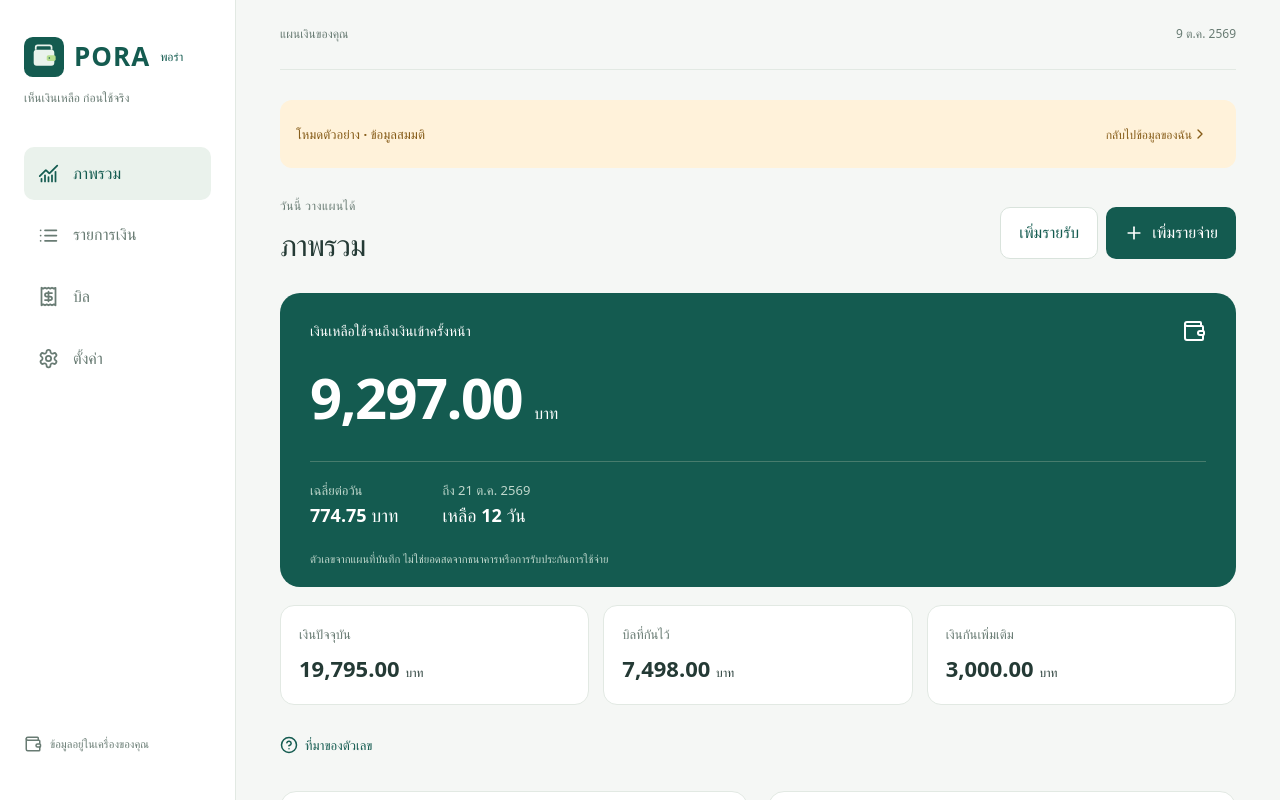
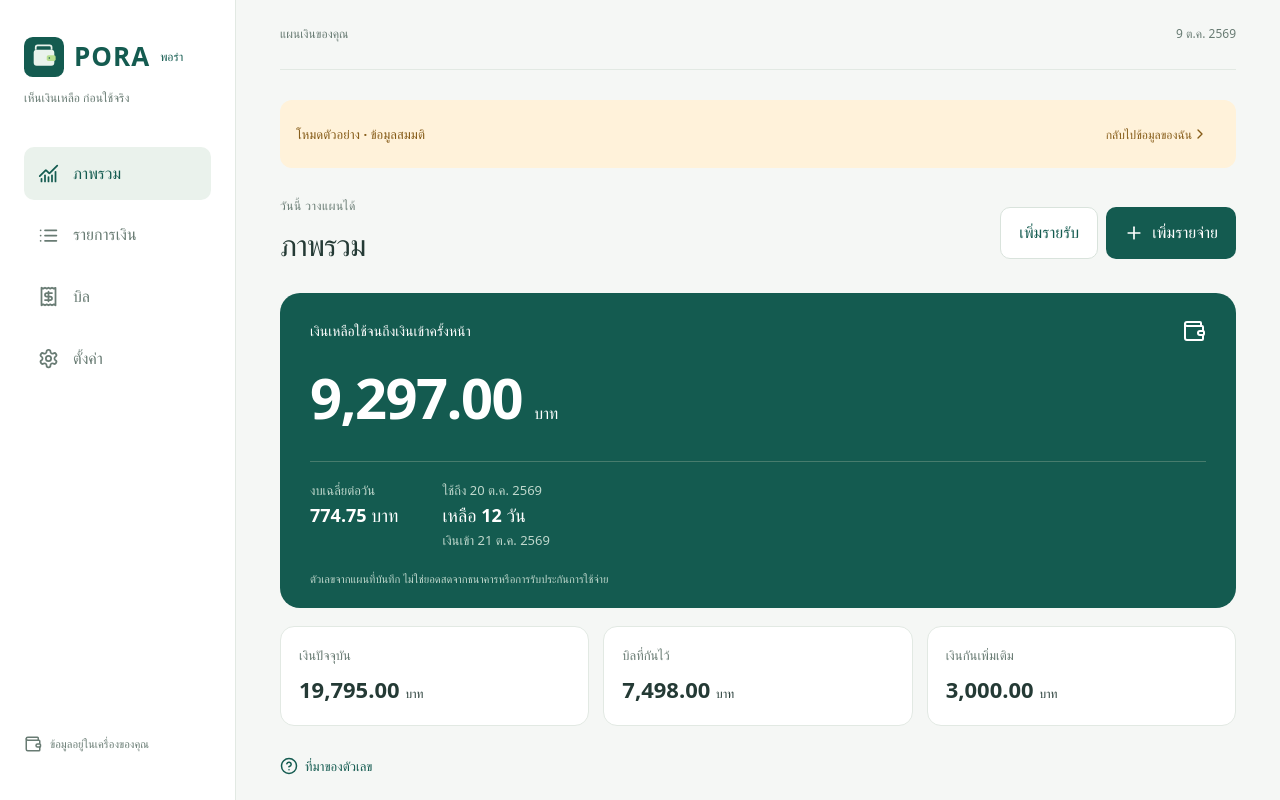
Before and after one commit to napat-atng/PORA, a React (Vite) app: page / in a window 1280 px wide. Both pictures are taken after a click on the button "ลองด้วยข้อมูลตัวอย่าง". Shown: the top 800 px of the page. Built offline with nearby package versions, Linux system fonts and the light colour scheme.

Commit message:
feat: clarify reserved money and the last spending day

```diff
--- a/src/App.tsx
+++ b/src/App.tsx
@@ -1,6 +1,6 @@
 import { useEffect, useRef, useState, type ReactNode } from 'react';
 import { ArrowDownLeft, ArrowUpRight, ChartNoAxesCombined, ChevronRight, CircleHelp, List, Plus, Receipt, Settings, Wallet, X } from 'lucide-react';
-import { budget, createSnapshot, dateLabel, money, payBill, reconcile, removeBill, removeEntry, saveBill, saveEntry, today, undoBill, type Bill, type Entry, type Mode, type Snapshot } from './domain';
+import { addDays, budget, createSnapshot, dateLabel, money, payBill, reconcile, removeBill, removeEntry, saveBill, saveEntry, today, undoBill, type Bill, type Entry, type Mode, type Snapshot } from './domain';
 import { BillForm, EntryForm, PlanForm, ReconcileForm, SetupForm } from './forms';
 import { BackupControls } from './BackupControls';
 import { useBudgetStorage } from './useBudgetStorage';
@@ -111,10 +111,10 @@ export default function App() {
       {!state ? <><section className="welcome"><span className="eyebrow">PORA · พอร่า</span><h1>เห็นเงินเหลือ<br />ก่อนใช้จริง<span className="dot">.</span></h1><p>หลังกันบิลและเงินที่อยากเก็บแล้ว<br />เหลือใช้เท่าไรจนถึงเงินเข้าครั้งหน้า?</p><div className="welcome-actions"><button className="primary" disabled={!!storage.issue} onClick={() => { const loaded = activate('personal', currentDate); if (!loaded.state && !loaded.issue) setEditor({ kind: 'setup' }); }}>เริ่มใช้ข้อมูลของฉัน <ChevronRight size={20} /></button><button className="secondary" onClick={() => { openMode('sample'); }}>ลองด้วยข้อมูลตัวอย่าง</button></div><p className="privacy-note">ไม่ต้องสมัครสมาชิก · ไม่มีการเชื่อมธนาคาร<br />ข้อมูลเก็บในเบราว์เซอร์นี้ ไม่ซิงก์ข้ามเครื่อง</p><div className="welcome-visual" aria-hidden="true"><Wallet size={64} /><span>รู้ยอดก่อนใช้<br /><strong>วางแผนได้ทุกวัน</strong></span></div></section>{storage.issue && <BackupControls state={null} mode={mode} onImport={commit} onClear={() => { storage.clear(); setNotice('ล้างข้อมูลโหมดนี้แล้ว'); }} onNotice={setNotice} />}</> : <>
         <header className="page-header"><div><span className="eyebrow">{page === 'overview' ? 'วันนี้ วางแผนได้' : 'จัดการแผนของคุณ'}</span><h1>{pages.find(item => item.id === page)!.label}</h1></div>{page !== 'settings' && <div className="header-actions">{page !== 'bills' && <button className="secondary" onClick={() => setEditor({ kind: 'entry', initialKind: 'income' })}>เพิ่มรายรับ</button>}<button className="primary" onClick={() => setEditor({ kind: page === 'bills' ? 'bill' : 'entry' })}><Plus size={20} />{page === 'bills' ? 'เพิ่มบิล' : 'เพิ่มรายจ่าย'}</button></div>}</header>
         {page === 'overview' && result && <>
-          <section className={`hero-card ${result.available < 0 ? 'deficit' : ''}`}><div className="hero-heading"><span>{result.available < 0 ? 'เงินไม่พอสำหรับแผนนี้' : 'เงินเหลือใช้จนถึงเงินเข้าครั้งหน้า'}</span><Wallet size={24} /></div><div className="hero-money">{result.available < 0 ? 'ขาดอีก ' : ''}{money(Math.abs(result.available))}<span>บาท</span></div><div className="hero-footer"><div><small>เฉลี่ยต่อวัน</small><strong>{result.daily === null ? 'ยังคำนวณไม่ได้' : `${money(result.daily)} บาท`}</strong></div><div><small>ถึง {dateLabel(state.nextIncomeDate)}</small><strong>เหลือ {result.days} วัน</strong></div></div><p>ตัวเลขจากแผนที่บันทึก ไม่ใช่ยอดสดจากธนาคารหรือการรับประกันการใช้จ่าย</p></section>
+          <section className={`hero-card ${result.available < 0 ? 'deficit' : ''}`}><div className="hero-heading"><span>{result.available < 0 ? 'เงินไม่พอสำหรับแผนนี้' : 'เงินเหลือใช้จนถึงเงินเข้าครั้งหน้า'}</span><Wallet size={24} /></div><div className="hero-money">{result.available < 0 ? 'ขาดอีก ' : ''}{money(Math.abs(result.available))}<span>บาท</span></div><div className="hero-footer"><div><small>งบเฉลี่ยต่อวัน</small><strong>{result.daily === null ? 'ยังคำนวณไม่ได้' : `${money(result.daily)} บาท`}</strong></div><div><small>{result.days > 0 ? 'ใช้ถึง ' + dateLabel(addDays(state.nextIncomeDate, -1)) : 'ถึงวันตั้งรอบใหม่แล้ว'}</small><strong>เหลือ {result.days} วัน</strong><small>เงินเข้า {dateLabel(state.nextIncomeDate)}</small></div></div><p>ตัวเลขจากแผนที่บันทึก ไม่ใช่ยอดสดจากธนาคารหรือการรับประกันการใช้จ่าย</p></section>
           {result.days === 0 && <div className="warning-banner">ถึงวันเงินเข้าแล้ว บันทึกรายรับเมื่อได้รับเงินจริง และตั้งรอบใหม่ <button onClick={() => setEditor({ kind: 'plan' })}>ตั้งรอบใหม่</button></div>}
           <div className="stats-grid"><section><small>เงินปัจจุบัน</small><strong>{money(result.balance)} <span>บาท</span></strong></section><section><small>บิลที่กันไว้</small><strong>{money(result.billTotal)} <span>บาท</span></strong></section><section><small>เงินกันเพิ่มเติม</small><strong>{money(state.reserved)} <span>บาท</span></strong></section></div>
-          <details className="explanation"><summary><CircleHelp size={18} />ที่มาของตัวเลข</summary><p>เงินปัจจุบัน {money(result.balance)} − บิลค้างก่อนวันเงินเข้า {money(result.billTotal)} − เงินกันเพิ่มเติม {money(state.reserved)} = เงินเหลือใช้ {money(result.available)} บาท</p><p>รวมบิลเกินกำหนด ไม่รวมบิลตรงวันเงินเข้าหรือหลังจากนั้น ค่าเฉลี่ยต่อวันปัดลงถึงสตางค์ และไม่เติมรายรับในอนาคต</p></details>
+          <details className="explanation"><summary><CircleHelp size={18} />ที่มาของตัวเลข</summary><p>เงินปัจจุบัน {money(result.balance)} − บิลค้างก่อนวันเงินเข้า {money(result.billTotal)} − เงินกันเพิ่มเติม {money(state.reserved)} = เงินเหลือใช้ {money(result.available)} บาท</p><p>เงินกันเพิ่มเติมคือเงินที่ตั้งใจไม่ใช้ในรอบนี้ เช่น เงินสำรอง ไม่ใช่ยอดบิลหรือรายจ่ายที่จ่ายแล้ว</p><p>รวมบิลเกินกำหนด ไม่รวมบิลตรงวันเงินเข้าหรือหลังจากนั้น ค่าเฉลี่ยต่อวันปัดลงถึงสตางค์ และไม่เติมรายรับในอนาคต</p></details>
           <div className="content-grid"><section className="panel"><div className="section-head"><h2>บิลที่ต้องเตรียม</h2><button onClick={() => setPage('bills')}>ดูทั้งหมด <ChevronRight size={16} /></button></div>{renderBills(bills.filter(bill => !bill.paidEntryId && bill.due < state.nextIncomeDate).slice(0, 3))}</section><section className="panel"><div className="section-head"><h2>รายการล่าสุด</h2><button onClick={() => setPage('entries')}>ดูทั้งหมด <ChevronRight size={16} /></button></div>{renderEntries(entries.slice(0, 4))}</section></div>
         </>}
         {page === 'entries' && <><section className="panel balance-strip"><div><small>เงินปัจจุบัน</small><strong>{money(result!.balance)} บาท</strong></div><button className="secondary" onClick={() => setEditor({ kind: 'reconcile' })}>ปรับยอดให้ตรงกับเงินจริง</button></section><section className="panel">{renderEntries(entries)}</section></>}
--- a/src/forms.tsx
+++ b/src/forms.tsx
@@ -46,7 +46,7 @@ export function SetupForm({ currentDate, onSave }: { currentDate: string; onSave
     <Field name="balance" label="เงินที่มีตอนนี้ (บาท)" errors={errors}><input id="balance" name="balance" inputMode="decimal" defaultValue="" placeholder="เช่น 5000" aria-describedby="balance-error" /></Field>
     <Field name="nextDate" label="วันเงินเข้าครั้งหน้า" errors={errors}><input id="nextDate" name="nextDate" type="date" min={addDays(currentDate, 1)} defaultValue={addDays(currentDate, 14)} aria-describedby="nextDate-error" /></Field>
     <Field name="reserved" label="เงินกันเพิ่มเติม (บาท)" errors={errors}><input id="reserved" name="reserved" inputMode="decimal" defaultValue="0" aria-describedby="reserved-error" /></Field>
-    <p className="hint">เงินกันเพิ่มเติมไม่รวมบิล คุณเพิ่มบิลได้หลังตั้งค่าเสร็จ</p>
+    <p className="hint">เงินที่ตั้งใจไม่ใช้ในรอบนี้ เช่น เงินสำรอง 1,000 บาท ไม่รวมบิลและไม่ใช่รายจ่าย คุณเพิ่มบิลได้หลังตั้งค่าเสร็จ</p>
     <Actions errors={errors} label="เริ่มวางแผนเงิน" />
   </form>;
 }
@@ -101,5 +101,5 @@ export function PlanForm({ state, currentDate, onSave }: { state: Snapshot; curr
   return <form onSubmit={submit} noValidate>
     <Field name="nextDate" label="วันเงินเข้าครั้งหน้า" errors={errors}><input id="nextDate" name="nextDate" type="date" min={addDays(currentDate, 1)} defaultValue={state.nextIncomeDate} aria-describedby="nextDate-error" /></Field>
     <Field name="reserved" label="เงินกันเพิ่มเติม (บาท)" errors={errors}><input id="reserved" name="reserved" inputMode="decimal" defaultValue={decimal(state.reserved)} aria-describedby="reserved-error" /></Field>
-    <p className="hint">การลดเงินกันไว้เป็นการเปลี่ยนแผน หากใช้เงินจริงให้บันทึกรายจ่ายด้วย</p><Actions errors={errors} label="บันทึกแผน" /></form>;
+    <p className="hint">เงินกันเพิ่มเติมคือเงินที่ตั้งใจไม่ใช้ในรอบนี้ เช่น เงินสำรอง 1,000 บาท ไม่รวมยอดบิล การลดเงินกันไว้เป็นการเปลี่ยนแผน หากใช้เงินจริงให้บันทึกรายจ่ายด้วย</p><Actions errors={errors} label="บันทึกแผน" /></form>;
 }
```
